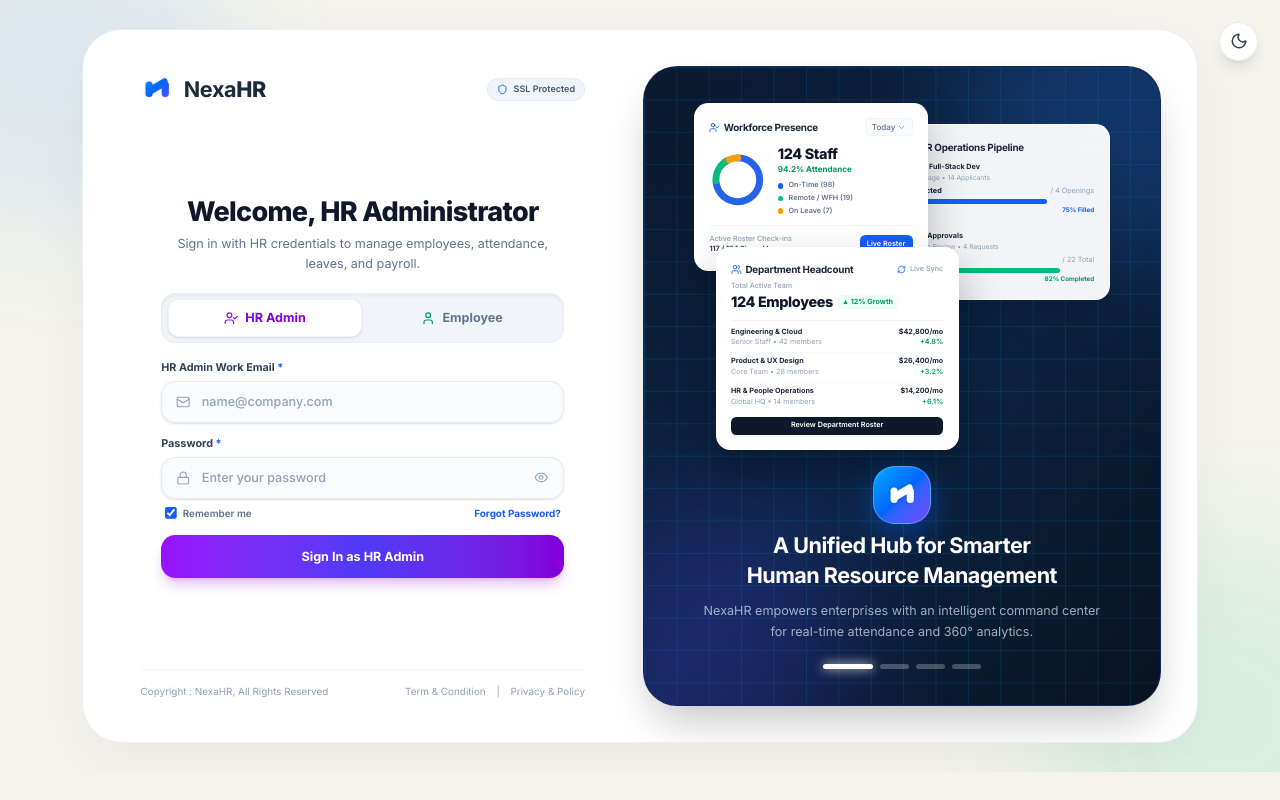
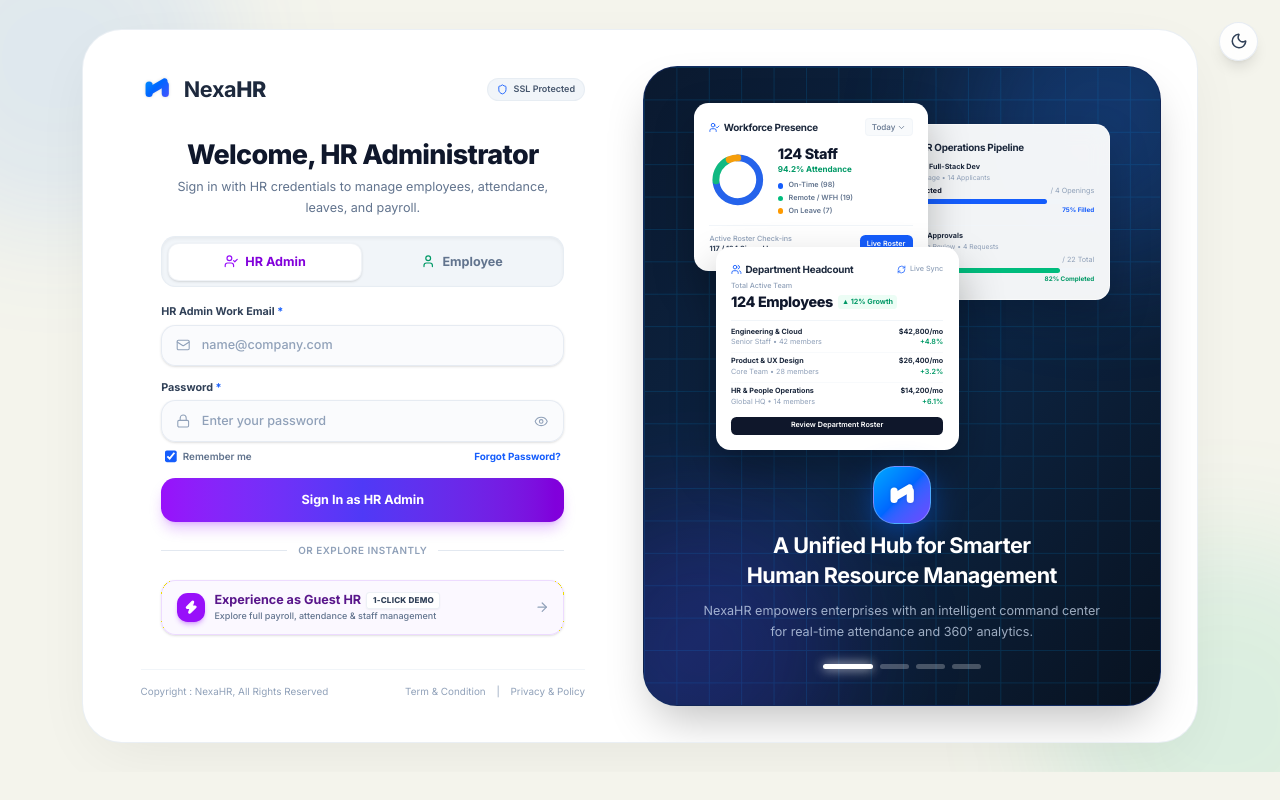
Before and after one commit to imumairakram/Nexa-HR, a React (Vite) app in the folder client/: page / in a window 1280 px wide. Built offline with nearby package versions, Linux system fonts and the light colour scheme.

Commit message:
feat: create Login page component with role-based authentication and interactive UI

```diff
--- a/client/src/pages/website/Login.jsx
+++ b/client/src/pages/website/Login.jsx
@@ -16,6 +16,9 @@ import {
   User,
   Shield,
   CheckCircle2,
+  Sparkles,
+  Zap,
+  ArrowRight,
 } from 'lucide-react';
 import { api } from '../../services/api';
 import { useTheme } from '../../context/ThemeContext';
@@ -156,6 +159,32 @@ const Login = () => {
       }
     } catch (err) {
       setError(err.message || 'Unable to connect to server. Please check your credentials.');
+    } finally {
+      setLoading(false);
+    }
+  };
+
+  const handleGuestLogin = async (roleToLogin) => {
+    const targetRole = roleToLogin || loginRole;
+    setLoading(true);
+    setError(null);
+
+    const guestCredentials = targetRole === 'hr'
+      ? { email: 'hr@nexahr.com', password: 'HrPassword123!' }
+      : { email: 'user@nexahr.com', password: 'UserPassword123!' };
+
+    setFormData(guestCredentials);
+
+    try {
+      const res = await api.login(guestCredentials);
+      if (res && res.success) {
+        const userRole = res.data?.user?.role || (targetRole === 'hr' ? 'HR_MANAGER' : 'EMPLOYEE');
+        navigate(userRole === 'EMPLOYEE' ? '/employee/dashboard' : '/app/dashboard');
+      } else {
+        setError(res?.message || 'Guest login failed. Please try again.');
+      }
+    } catch (err) {
+      setError(err.message || 'Unable to connect to server for guest demo.');
     } finally {
       setLoading(false);
     }
@@ -353,6 +382,57 @@ const Login = () => {
                     {loginRole === 'hr' ? 'Sign In as HR Admin' : 'Sign In as Employee'}
                   </span>
                 )}
+              </button>
+
+              {/* Guest / Demo Login Divider */}
+              <div className="relative flex py-2 items-center">
+                <div className="flex-grow border-t border-slate-200 dark:border-slate-700/80"></div>
+                <span className="flex-shrink mx-3 text-[11px] font-semibold text-slate-400 dark:text-slate-500 uppercase tracking-wider">
+                  Or explore instantly
+                </span>
+                <div className="flex-grow border-t border-slate-200 dark:border-slate-700/80"></div>
+              </div>
+
+              {/* Dedicated 1-Click Guest Experience Button */}
+              <button
+                type="button"
+                disabled={loading}
+                onClick={() => handleGuestLogin(loginRole)}
+                className={`w-full py-3 px-4 rounded-2xl border transition-all duration-200 flex items-center justify-between group cursor-pointer active:scale-[0.99] shadow-sm ${
+                  loginRole === 'hr'
+                    ? 'bg-purple-50/70 hover:bg-purple-100/90 dark:bg-purple-950/30 dark:hover:bg-purple-900/40 border-purple-200/80 dark:border-purple-800/60 text-purple-900 dark:text-purple-200'
+                    : 'bg-emerald-50/70 hover:bg-emerald-100/90 dark:bg-emerald-950/30 dark:hover:bg-emerald-900/40 border-emerald-200/80 dark:border-emerald-800/60 text-emerald-900 dark:text-emerald-200'
+                }`}
+              >
+                <div className="flex items-center gap-2.5 text-left">
+                  <div
+                    className={`w-8 h-8 rounded-xl flex items-center justify-center shrink-0 ${
+                      loginRole === 'hr'
+                        ? 'bg-purple-600 text-white shadow-purple-600/30 shadow-md'
+                        : 'bg-emerald-600 text-white shadow-emerald-600/30 shadow-md'
+                    }`}
+                  >
+                    <Zap className="w-4 h-4 fill-current" />
+                  </div>
+                  <div>
+                    <div className="text-xs sm:text-sm font-bold flex items-center gap-1.5">
+                      <span>
+                        {loginRole === 'hr'
+                          ? 'Experience as Guest HR'
+                          : 'Experience as Guest Employee'}
+                      </span>
+                      <span className="inline-flex items-center px-1.5 py-0.5 rounded text-[9px] font-extrabold uppercase tracking-wide bg-white/90 dark:bg-slate-800/90 text-slate-700 dark:text-slate-200 shadow-xs border border-slate-200/60 dark:border-slate-700/60">
+                        1-Click Demo
+                      </span>
+                    </div>
+                    <div className="text-[10px] text-slate-500 dark:text-slate-400 font-medium">
+                      {loginRole === 'hr'
+                        ? 'Explore full payroll, attendance & staff management'
+                        : 'Explore employee portal, leave requests & payslips'}
+                    </div>
+                  </div>
+                </div>
+                <ArrowRight className="w-4 h-4 text-slate-400 group-hover:translate-x-1 transition-transform shrink-0" />
               </button>
             </form>
           </div>
```
